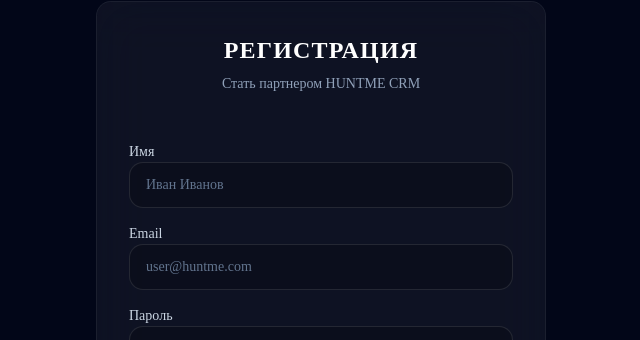
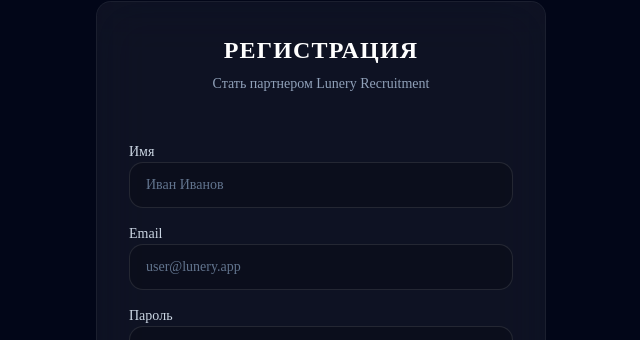
Before and after one commit to c28302998-lab/chatsite, a Next.js app: page /register in a window 1280 px wide. Shown: the part 125-465 px from the top of the page, without its empty margins (319-959 px from the left). Built offline with nearby package versions, Linux system fonts and the light colour scheme.

Commit message:
Rename platform to Lunery Recruitment

```diff
--- a/src/app/(auth)/login/page.tsx
+++ b/src/app/(auth)/login/page.tsx
@@ -34,7 +34,7 @@ export default function LoginPage() {
     <div className="min-h-screen flex items-center justify-center bg-slate-950 p-4">
       <Card className="w-full max-w-md p-8 bg-white/5 border-white/10 backdrop-blur-xl">
         <div className="text-center mb-8">
-          <h1 className="text-2xl font-bold text-white tracking-wider">ВХОД В CRM</h1>
+          <h1 className="text-2xl font-bold text-white tracking-wider">ВХОД В LUNERY</h1>
           <p className="text-slate-400 mt-2 text-sm">Добро пожаловать обратно</p>
         </div>
 
@@ -52,7 +52,7 @@ export default function LoginPage() {
               value={email}
               onChange={(e) => setEmail(e.target.value)}
               className="w-full bg-black/20 border border-white/10 rounded-xl px-4 py-3 text-white placeholder:text-slate-500 focus:outline-none focus:border-indigo-500/50 focus:ring-1 focus:ring-indigo-500/50 transition-all"
-              placeholder="admin@huntme.com"
+              placeholder="admin@lunery.app"
               required
             />
           </div>
--- a/src/app/(auth)/register/page.tsx
+++ b/src/app/(auth)/register/page.tsx
@@ -53,7 +53,7 @@ function RegisterForm() {
           {role === 'CHATTER' ? 'РЕГИСТРАЦИЯ ЧАТЕРА' : 'РЕГИСТРАЦИЯ'}
         </h1>
         <p className="text-slate-400 mt-2 text-sm">
-          {role === 'CHATTER' ? 'Присоединяйтесь к команде в HUNTME CRM' : 'Стать партнером HUNTME CRM'}
+          {role === 'CHATTER' ? 'Присоединяйтесь к команде в Lunery Recruitment' : 'Стать партнером Lunery Recruitment'}
         </p>
       </div>
 
@@ -83,7 +83,7 @@ function RegisterForm() {
             value={email}
             onChange={(e) => setEmail(e.target.value)}
             className="w-full bg-black/20 border border-white/10 rounded-xl px-4 py-3 text-white placeholder:text-slate-500 focus:outline-none focus:border-indigo-500/50 focus:ring-1 focus:ring-indigo-500/50 transition-all"
-            placeholder="user@huntme.com"
+            placeholder="user@lunery.app"
             required
           />
         </div>
--- a/src/app/(dashboard)/page.tsx
+++ b/src/app/(dashboard)/page.tsx
@@ -134,7 +134,7 @@ export default async function Home() {
       <div className="flex items-center justify-between">
         <div>
           <h1 className="text-3xl font-bold text-white tracking-tight">Дашборд</h1>
-          <p className="text-slate-400 mt-1">Добро пожаловать в HUNTME CRM. Обзор за сегодня.</p>
+          <p className="text-slate-400 mt-1">Добро пожаловать в Lunery Recruitment. Обзор за сегодня.</p>
         </div>
       </div>
 
--- a/src/app/actions/application.ts
+++ b/src/app/actions/application.ts
@@ -81,7 +81,7 @@ export async function acceptApplication(id: string) {
     const cleanPhone = application.phone?.replace(/[^0-9]/g, "") || "";
     const cleanTg = application.telegram?.replace(/[^a-zA-Z0-9]/g, "") || "";
     const randomSuffix = Math.floor(Math.random() * 10000);
-    const generatedEmail = `${cleanTg || cleanPhone || "chatter"}_${randomSuffix}@huntme.crm`.toLowerCase();
+    const generatedEmail = `${cleanTg || cleanPhone || "chatter"}_${randomSuffix}@lunery.app`.toLowerCase();
     const generatedPassword = "123456"; // Default password
     const hashedPassword = await bcrypt.hash(generatedPassword, 10);
 
--- a/src/app/layout.tsx
+++ b/src/app/layout.tsx
@@ -15,7 +15,7 @@ const geistMono = Geist_Mono({
 import { Providers } from "@/components/Providers";
 
 export const metadata: Metadata = {
-  title: "HUNTME CRM",
+  title: "Lunery Recruitment",
   description: "Система рекрутинга и управления чатерами",
 };
 
--- a/src/components/Sidebar.tsx
+++ b/src/components/Sidebar.tsx
@@ -41,7 +41,7 @@ export default function Sidebar({ hasOwnedBand, hasBandId, role }: { hasOwnedBan
       {/* Logo */}
       <div className="h-16 flex items-center px-6 border-b border-white/10 shrink-0">
         <span className="text-xl font-bold tracking-wider text-transparent bg-clip-text bg-gradient-to-r from-indigo-400 to-purple-400">
-          HUNTME CRM
+          Lunery Recruitment
         </span>
       </div>
 
--- a/src/components/layout/DashboardWrapper.tsx
+++ b/src/components/layout/DashboardWrapper.tsx
@@ -23,7 +23,7 @@ export function DashboardWrapper({
           <Menu className="w-6 h-6" />
         </button>
         <span className="ml-4 text-lg font-bold tracking-wider text-transparent bg-clip-text bg-gradient-to-r from-indigo-400 to-purple-400">
-          HUNTME CRM
+          Lunery Recruitment
         </span>
       </div>
 
```
